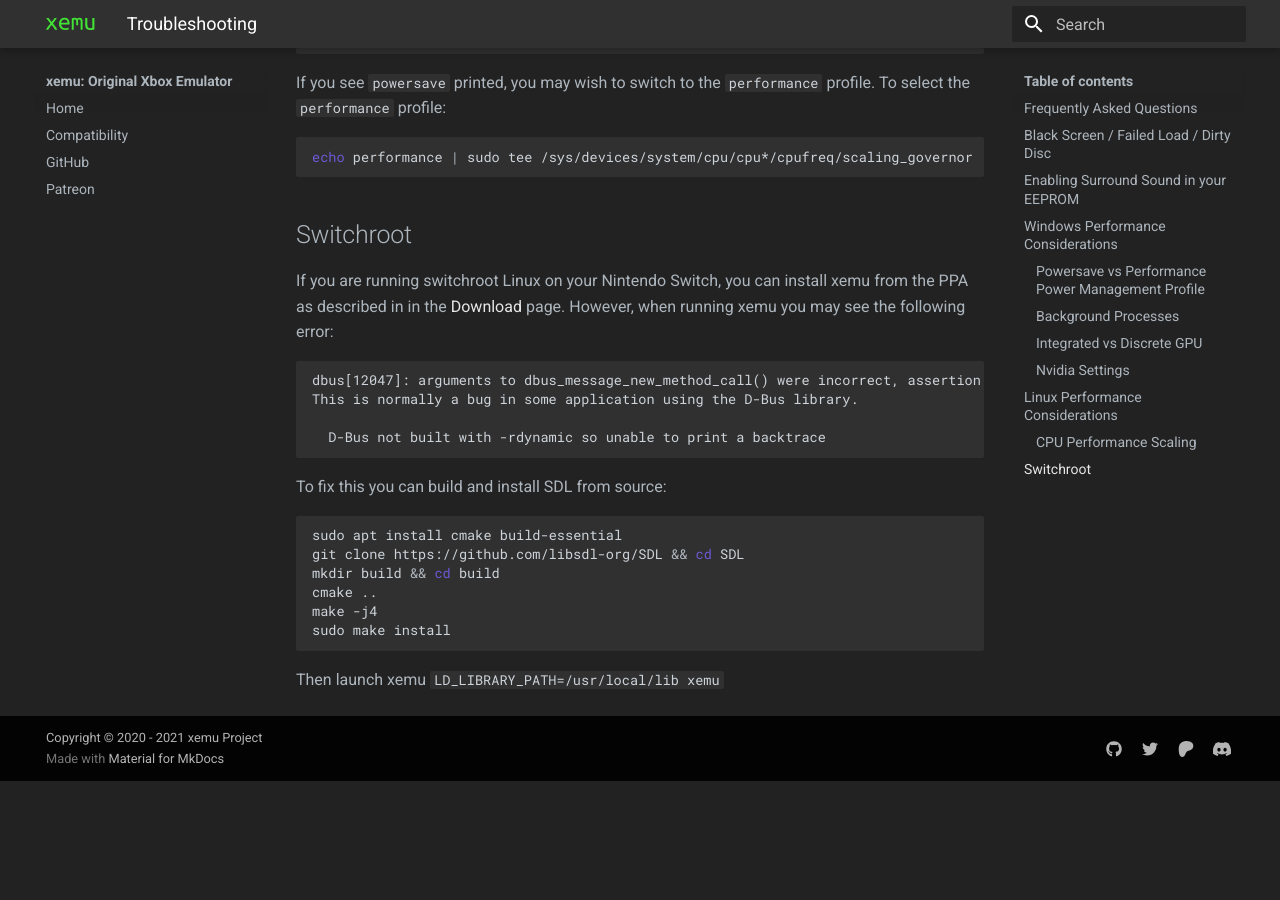
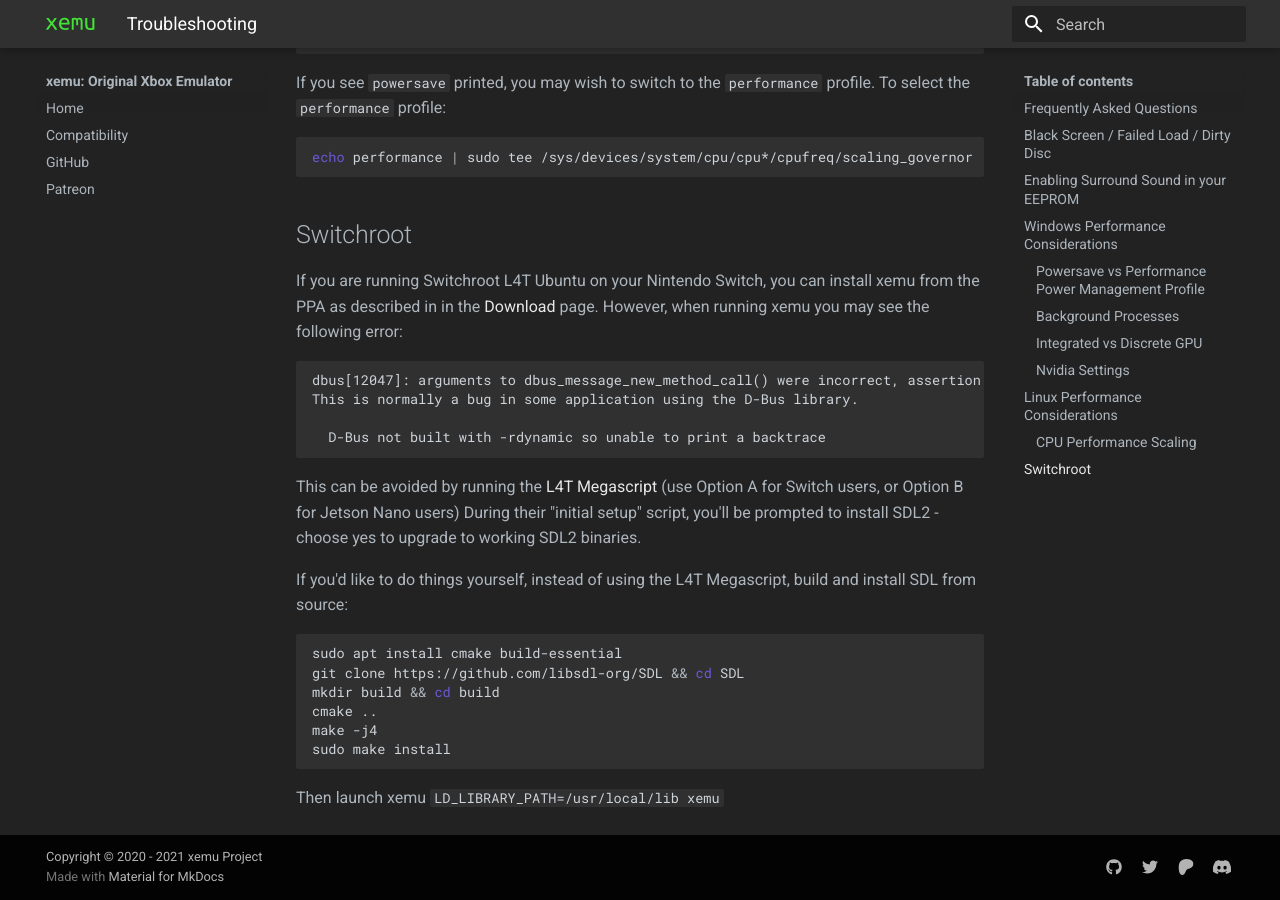
Before and after one commit to xemu-project/xemu-website, an MkDocs documentation site: the page built from docs/docs/troubleshooting.md, in a window 1280 px wide and 900 px high, scrolled down 1521 px. Built offline with MkDocs 1.6.1 and Material for MkDocs 9.7.7, drawn with Linux system fonts in a browser that asks for light colours; before the commit the page ends 2302 px from its top, so only the background shows below that.

Commit message:
Update troubleshooting.md

````diff
--- a/docs/docs/troubleshooting.md
+++ b/docs/docs/troubleshooting.md
@@ -60,7 +60,7 @@ echo performance | sudo tee /sys/devices/system/cpu/cpu*/cpufreq/scaling_governo
 
 ## Switchroot
 
-If you are running switchroot Linux on your Nintendo Switch, you can install
+If you are running Switchroot L4T Ubuntu on your Nintendo Switch, you can install
 xemu from the PPA as described in in the [Download](download.md) page. However,
 when running xemu you may see the following error:
 
@@ -71,7 +71,10 @@ This is normally a bug in some application using the D-Bus library.
   D-Bus not built with -rdynamic so unable to print a backtrace
 ```
 
-To fix this you can build and install SDL from source:
+This can be avoided by running the [L4T Megascript](https://github.com/cobalt2727/L4T-Megascript/wiki/Initial-Setup) (use Option A for Switch users, or Option B for Jetson Nano users)
+During their "initial setup" script, you'll be prompted to install SDL2 - choose yes to upgrade to working SDL2 binaries.
+
+If you'd like to do things yourself, instead of using the L4T Megascript, build and install SDL from source:
 
 ```bash
 sudo apt install cmake build-essential
````
